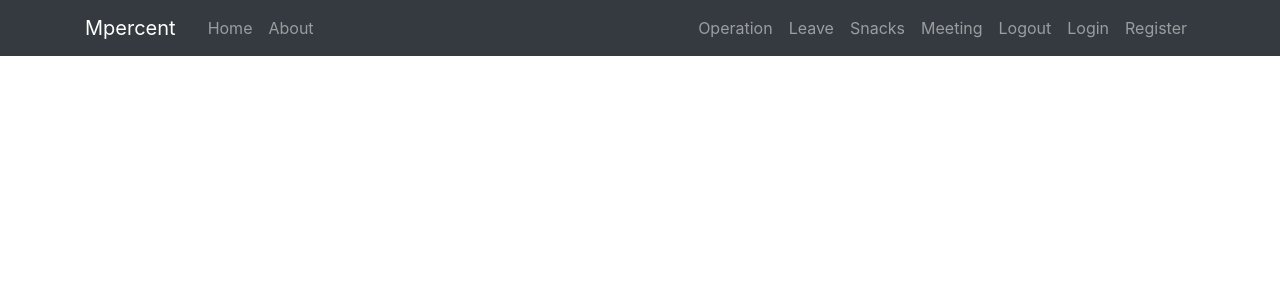
After one commit to girinabin/mpercentproject, a Django app: page / in a window 1280 px wide. The commit adds this page. Shown: the top 300 px of the page. Run offline with Django 3.2, Linux system fonts and the light colour scheme; some libraries are stand-ins or nearby versions.

Commit message:
second commit

```diff
--- a/automation/settings.py
+++ b/automation/settings.py
@@ -39,6 +39,7 @@ INSTALLED_APPS = [
     'django.contrib.messages',
     'django.contrib.staticfiles',
     'multiselectfield',
+    'crispy_forms',
 ]
 
 MIDDLEWARE = [
@@ -125,3 +126,4 @@ USE_TZ = True
 # https://docs.djangoproject.com/en/2.2/howto/static-files/
 
 STATIC_URL = '/static/'
+CRISPY_TEMPLATE_PACK = 'bootstrap4'
--- a/automation/urls.py
+++ b/automation/urls.py
@@ -14,8 +14,9 @@ Including another URLconf
     2. Add a URL to urlpatterns:  path('blog/', include('blog.urls'))
 """
 from django.contrib import admin
-from django.urls import path
+from django.urls import path,include
 
 urlpatterns = [
     path('admin/', admin.site.urls),
+    path('',include('office.urls'))
 ]
--- a/office/admin.py
+++ b/office/admin.py
@@ -1,4 +1,3 @@
 from django.contrib import admin
-
 from .models import post
 admin.site.register(post)
--- /dev/null
+++ b/office/forms.py
@@ -0,0 +1,7 @@
+from django import forms
+from .models import post
+
+class Postform(forms.ModelForm):
+    class Meta:
+        model = post
+        fields = ['firstname','lastname','department','operations']
--- a/office/models.py
+++ b/office/models.py
@@ -1,18 +1,12 @@
 from django.db import models
-from multiselectfield import MultiSelectField
+
 
 class post(models.Model):
-    CHOICES1 = (
-        ('11', 'Tech'),
-        ('22', 'Mplab'),
-        ('23', 'Acadmey')
-    )
-    CHOICES2 = (
-        ('11', 'Hall'),
-        ('22', 'Utensils')
-    )
+    firstname = models.CharField(max_length=50,)
+    lastname = models.CharField(max_length=50)
+    department = models.CharField(max_length=50,choices=(('tech', 'Tech'),
+        ('mplab', 'Mplab'),
+        ('acadmey', 'Acadmey')),default='DEFAULT VALUE')
 
-    firstname = models.CharField(max_length=50)
-    lastname = models.CharField(max_length=50)
-    department = MultiSelectField(choices = CHOICES)
-    operations = MultiSelectField(choices = CHOICES1)
+    operations = models.CharField(max_length=50,choices=(('hall', 'Hall'),
+        ('utensils', 'Utensils')),default='DEFAULT VALUE')
--- /dev/null
+++ b/office/templates/office/base.html
@@ -0,0 +1,57 @@
+{% load static %}
+<!DOCTYPE html>
+<html lang="en">
+  <head>
+    <!-- Required meta tags -->
+    <meta charset="utf-8">
+    <meta name="viewport" content="width=device-width, initial-scale=1, shrink-to-fit=no">
+    <!-- Bootstrap CSS -->
+    <link rel="stylesheet" href="https://stackpath.bootstrapcdn.com/bootstrap/4.3.1/css/bootstrap.min.css" integrity="sha384-ggOyR0iXCbMQv3Xipma34MD+dH/1fQ784/j6cY/iJTQUOhcWr7x9JvoRxT2MZw1T" crossorigin="anonymous">
+    <link rel="stylesheet" href="{% static 'blog/main.css'%}"> <!--static main.css load gareko-->
+    {% if title%}
+      <title>Mpercent-{{title}}</title>
+    {% else %}
+      <title>Mpercent</title>
+      {%endif%}
+    </head>
+    <body>
+      <header class="site-header">
+        <nav class="navbar navbar-expand-md navbar-dark bg-dark fixed-top">
+          <div class="container">
+            <a class="navbar-brand mr-4" href="#"> Mpercent</a>
+            <button class="navbar-toggler" type="button" data-toggle="collapse" data-target="#navbarToggle" aria-controls="navbarToggle" aria-expanded="false" aria-label="Toggle navigation">
+            <span class="navbar-toggler-icon"></span>
+            </button>
+            <div class="collapse navbar-collapse" id="navbarToggle">
+              <div class="navbar-nav mr-auto">
+                <a class="nav-item nav-link" href="#">Home</a>
+                <a class="nav-item nav-link" href="#">About</a>
+              </div>
+              <!-- Navbar Right Side -->
+              <div class="navbar-nav">
+                  <a class="nav-item nav-link" href="#">Operation</a>
+                  <a class="nav-item nav-link" href="#">Leave</a>
+                  <a class="nav-item nav-link" href="#">Snacks</a>
+                  <a class="nav-item nav-link" href="#">Meeting</a>
+                  <a class="nav-item nav-link" href="#">Logout</a>
+                  <a class="nav-item nav-link" href="#">Login</a>
+                  <a class="nav-item nav-link" href="#">Register</a>
+
+                </div>
+              </div>
+            </div>
+          </nav>
+        </header>
+        <main role="main" class="container">
+          <div class="row">
+            <div class="col-md-8">
+              {% block content %}{% endblock %}
+            </div>
+          </main>
+          <!-- Optional JavaScript -->
+          <!-- jQuery first, then Popper.js, then Bootstrap JS -->
+          <script src="https://code.jquery.com/jquery-3.3.1.slim.min.js" integrity="sha384-q8i/X+965DzO0rT7abK41JStQIAqVgRVzpbzo5smXKp4YfRvH+8abtTE1Pi6jizo" crossorigin="anonymous"></script>
+          <script src="https://cdnjs.cloudflare.com/ajax/libs/popper.js/1.14.7/umd/popper.min.js" integrity="sha384-UO2eT0CpHqdSJQ6hJty5KVphtPhzWj9WO1clHTMGa3JDZwrnQq4sF86dIHNDz0W1" crossorigin="anonymous"></script>
+          <script src="https://stackpath.bootstrapcdn.com/bootstrap/4.3.1/js/bootstrap.min.js" integrity="sha384-JjSmVgyd0p3pXB1rRibZUAYoIIy6OrQ6VrjIEaFf/nJGzIxFDsf4x0xIM+B07jRM" crossorigin="anonymous"></script>
+        </body>
+      </html>
--- /dev/null
+++ b/office/urls.py
@@ -0,0 +1,5 @@
+from django.urls import path
+from . import views
+urlpatterns = [
+    path('',views.add_request,)
+]
--- a/office/views.py
+++ b/office/views.py
@@ -1,15 +1,10 @@
 from django.shortcuts import render
-from .models import post
-from .forms import OperationRequest
-# Create your views here.
+from .forms import Postform
 def add_request(request):
-    form = OperationRequest()
     if request.method == 'POST':
-        form = OperationRequest(request.POST,request.FILES)#request.FILES must important
+        form = Postform(request.POST)
         if form.is_valid():
             form.save()
-    return render(request,'office/operational.html',{'form': form})
-
-def home(request):
-    poost = post.objects
-    return render(request,'office/home.html',{'post1':poost})
+    else:
+        form = Postform()
+    return render(request,'office/base.html',{'form': form})
```
Also changed, not shown: office/form.py (deleted, +0 -8 lines), office/templates/office/home.html (deleted, +0 -18 lines), office/templates/office/operational.html (+5 -4 lines), office/migrations/0002_auto_20190607_2327.py (added).
